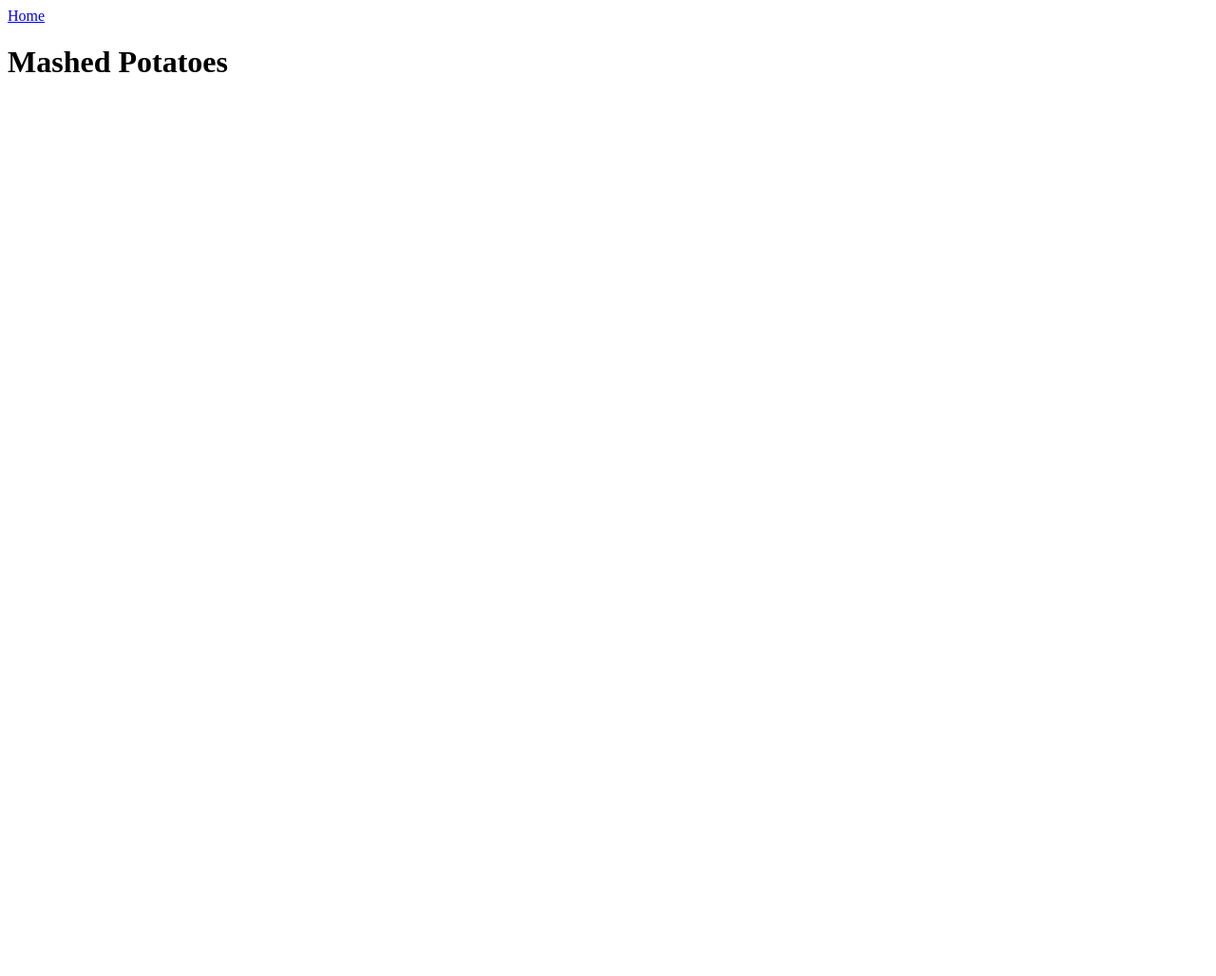
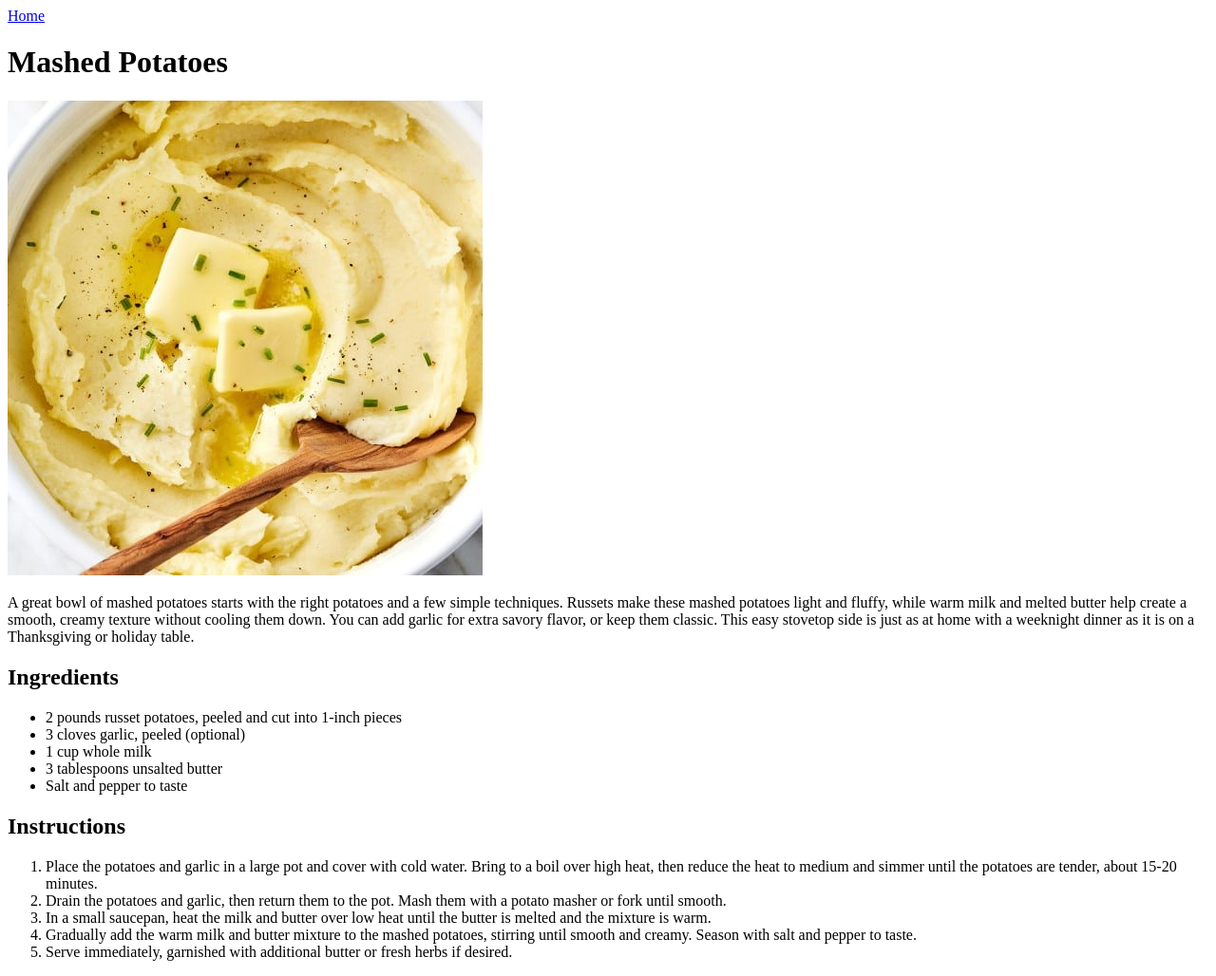
Before and after one commit to blakemendes9/odin-recipes, a plain HTML site: page recipes/mashed-potato.html in a window 1280 px wide. Shown: the whole page at 95% size. Before the commit the page ends 800 px from the top, so only its background shows below. Drawn offline with Linux system fonts and the light colour scheme.

Commit message:
Added imgs directory. Completed the recipe page for "Mashed Potatoes".

```diff
--- a/recipes/mashed-potato.html
+++ b/recipes/mashed-potato.html
@@ -8,5 +8,27 @@
     <body>
         <a href="../index.html">Home</a>
         <h1>Mashed Potatoes</h1>
+        <img src="../imgs/mashed-potatoes.jpg" alt="Mashed Potatoes">
+
+        <p>A great bowl of mashed potatoes starts with the right potatoes and a few simple techniques. Russets make these mashed potatoes light and fluffy, while warm milk and melted butter help create a smooth, creamy texture without cooling them down. You can add garlic for extra savory flavor, or keep them classic. This easy stovetop side is just as at home with a weeknight dinner as it is on a Thanksgiving or holiday table.</p>
+
+        <h2>Ingredients</h2>
+
+        <ul>
+            <li>2 pounds russet potatoes, peeled and cut into 1-inch pieces</li>
+            <li>3 cloves garlic, peeled (optional)</li>
+            <li>1 cup whole milk</li>
+            <li>3 tablespoons unsalted butter</li>
+            <li>Salt and pepper to taste</li>
+        </ul>
+
+        <h2>Instructions</h2>
+        <ol>
+            <li>Place the potatoes and garlic in a large pot and cover with cold water. Bring to a boil over high heat, then reduce the heat to medium and simmer until the potatoes are tender, about 15-20 minutes.</li>
+            <li>Drain the potatoes and garlic, then return them to the pot. Mash them with a potato masher or fork until smooth.</li>
+            <li>In a small saucepan, heat the milk and butter over low heat until the butter is melted and the mixture is warm.</li>
+            <li>Gradually add the warm milk and butter mixture to the mashed potatoes, stirring until smooth and creamy. Season with salt and pepper to taste.</li>
+            <li>Serve immediately, garnished with additional butter or fresh herbs if desired.</li>
+        </ol>
     </body>
 </html>
```
Also changed, not shown: imgs/mashed-potatoes.jpg (added).
